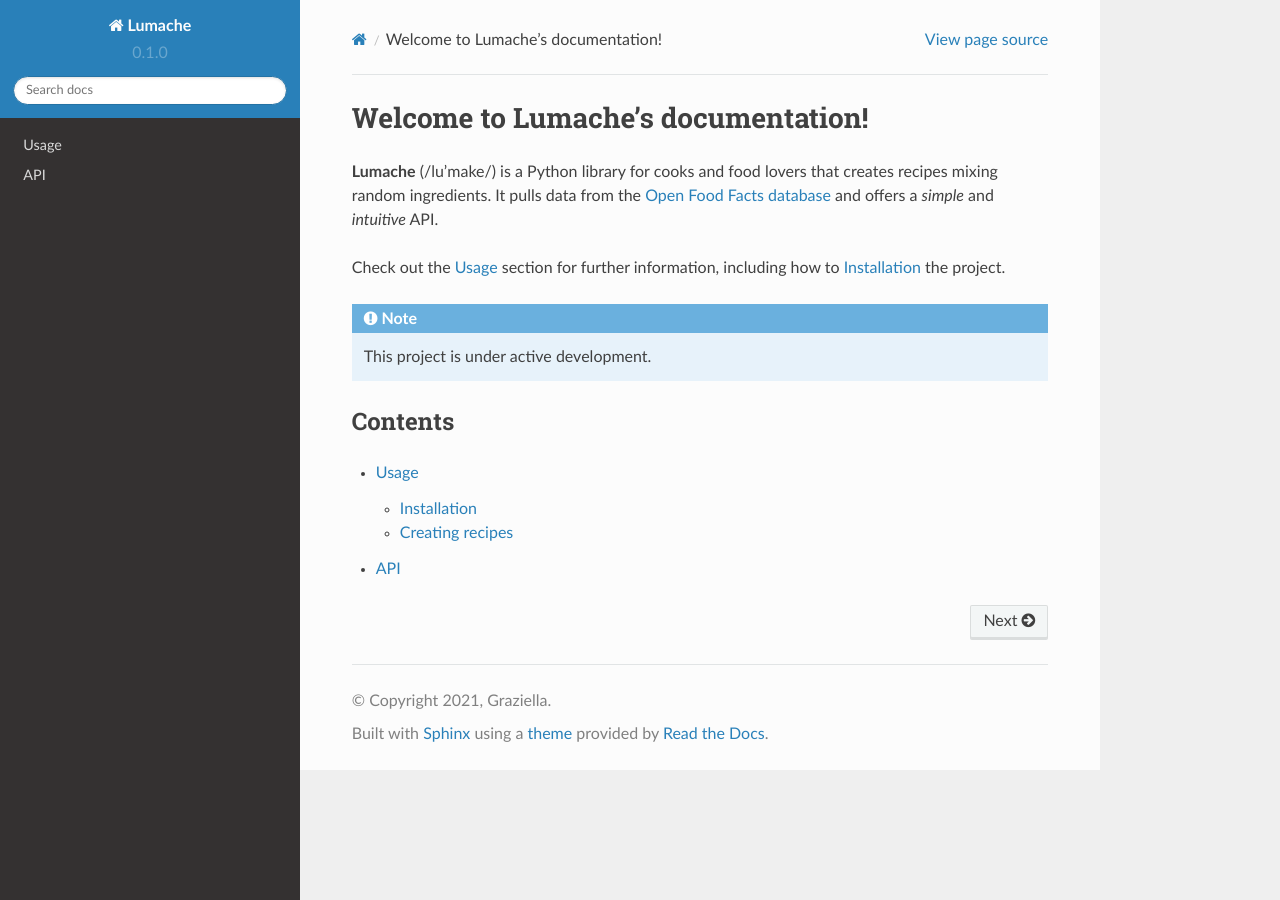
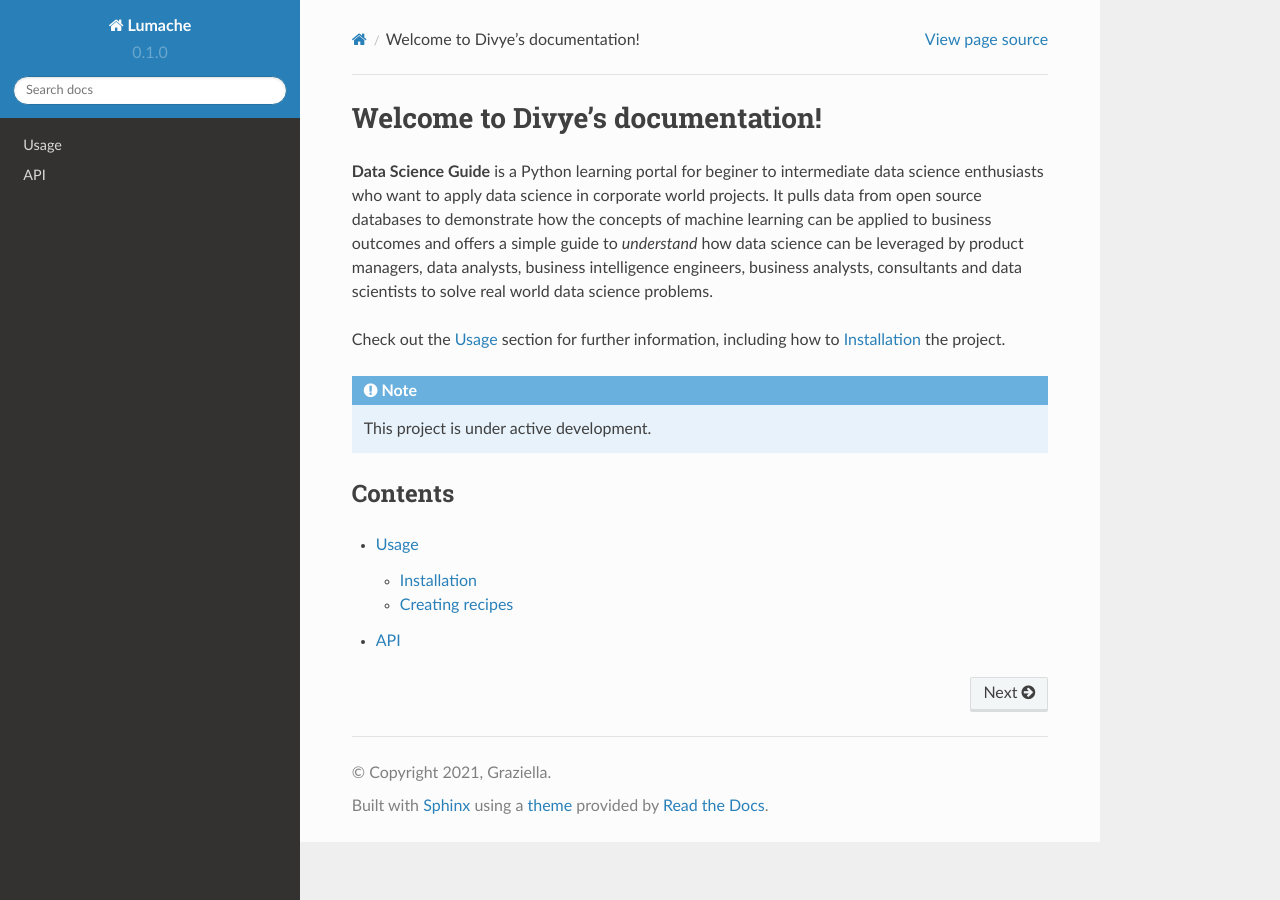
Before and after one commit to divyeg/data-science-guide, a Sphinx documentation site: the page built from docs/source/index.rst, in a window 1280 px wide. Built offline with Sphinx 7.4.7 and the Read the Docs theme 2.0.0, drawn with Linux system fonts in a browser that asks for light colours.

Commit message:
edited basic intro

```diff
--- a/docs/source/index.rst
+++ b/docs/source/index.rst
@@ -1,10 +1,8 @@
-Welcome to Lumache's documentation!
+Welcome to Divye's documentation!
 ===================================
 
-**Lumache** (/lu'make/) is a Python library for cooks and food lovers
-that creates recipes mixing random ingredients.
-It pulls data from the `Open Food Facts database <https://world.openfoodfacts.org/>`_
-and offers a *simple* and *intuitive* API.
+**Data Science Guide** is a Python learning portal for beginer to intermediate data science enthusiasts who want to apply data science in corporate world projects.
+It pulls data from open source databases to demonstrate how the concepts of machine learning can be applied to business outcomes and offers a simple guide to *understand* how data science can be leveraged by product managers, data analysts, business intelligence engineers, business analysts, consultants and data scientists to solve real world data science problems.
 
 Check out the :doc:`usage` section for further information, including
 how to :ref:`installation` the project.
```
